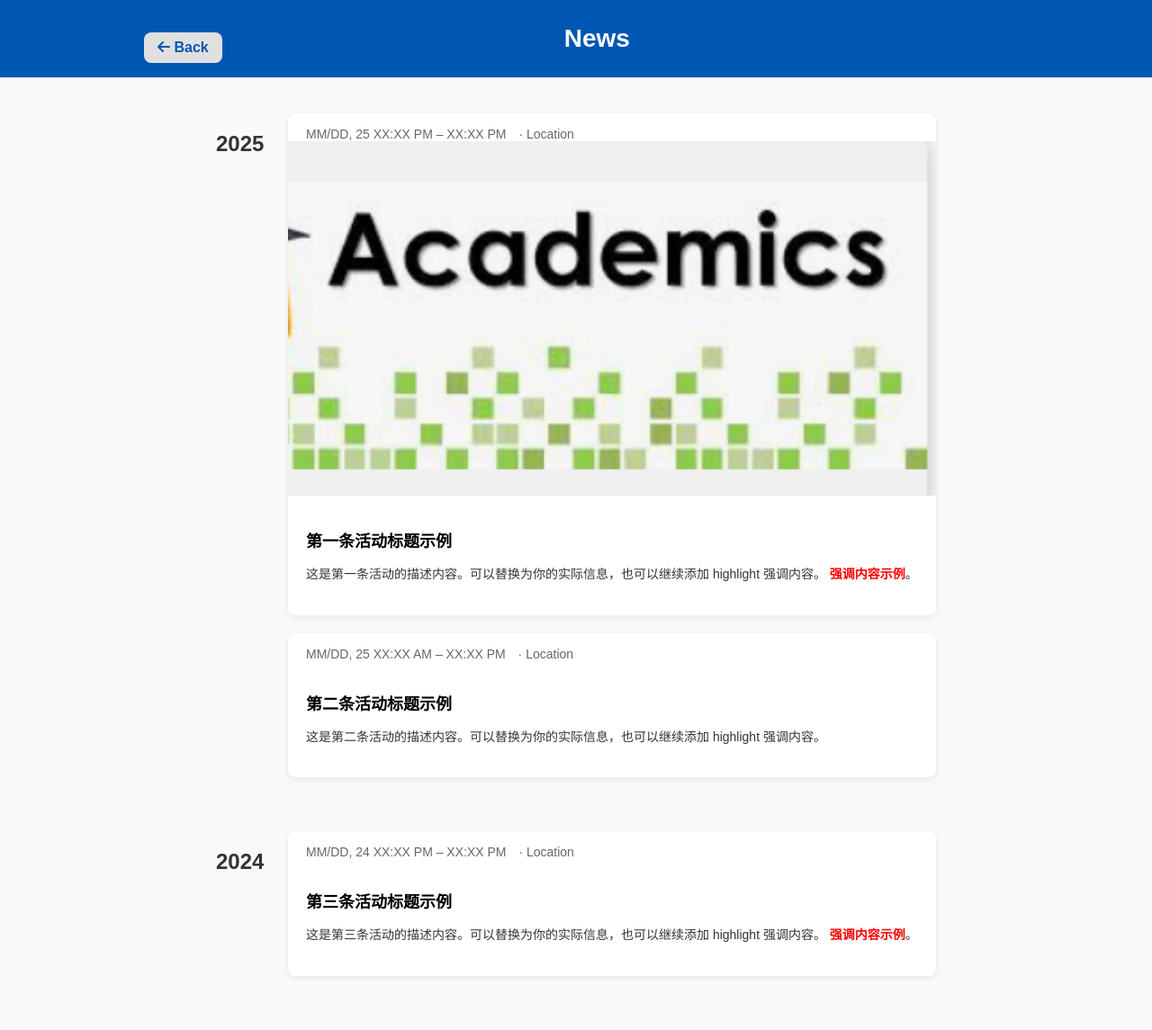
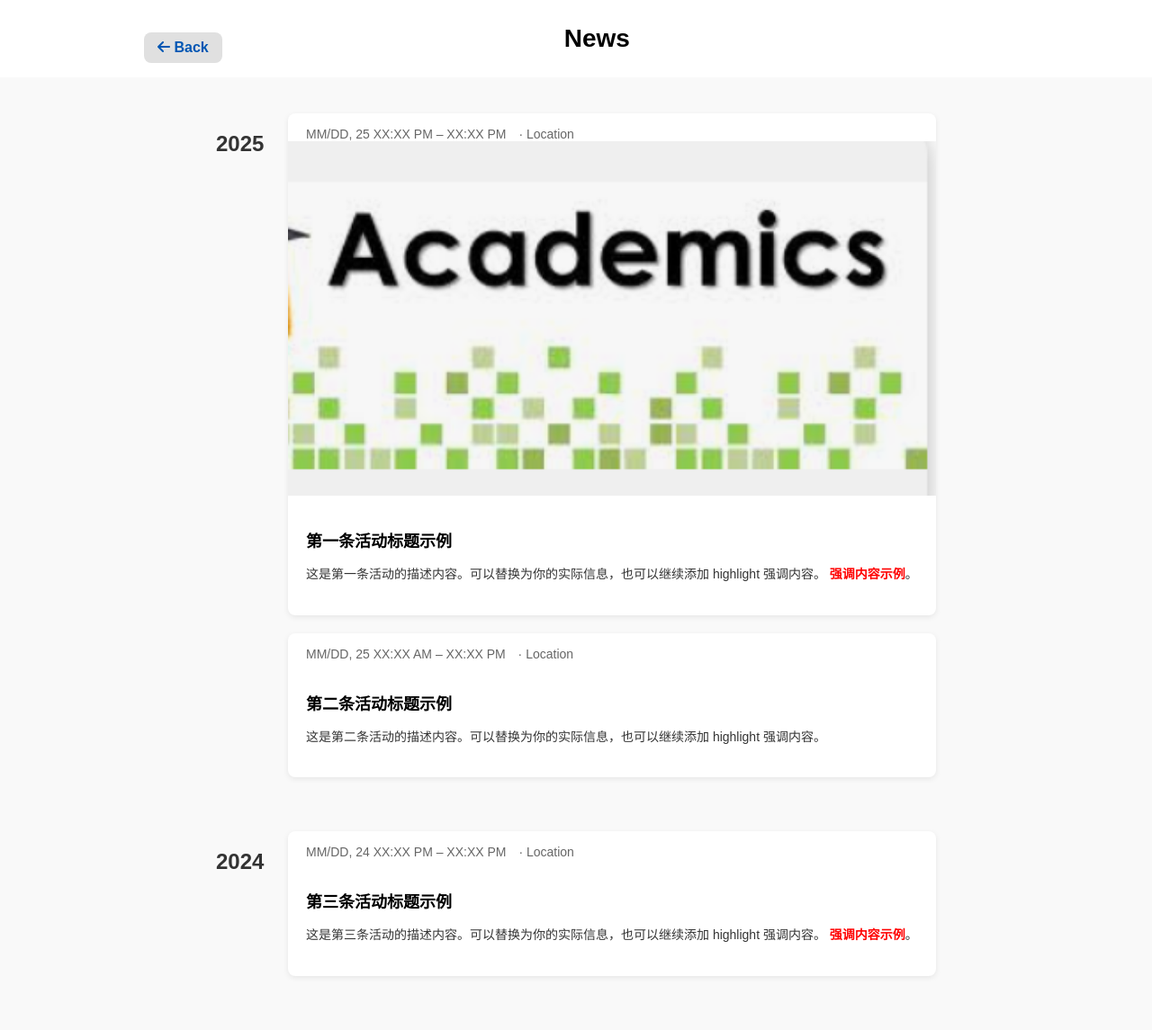
Before and after one commit to Yu-Xinda/Yu.github.io, a Jekyll site: the page news.html, which Jekyll copies as it is, in a window 1280 px wide. Shown: the whole page at 90% size. Built offline with Jekyll 4.4.1, drawn with Linux system fonts in a browser that asks for light colours.

Commit message:
Update news.html

```diff
--- a/news.html
+++ b/news.html
@@ -102,12 +102,12 @@
 </head>
 <body>
   <!-- 顶部返回键 + 标题栏（蓝色背景中间标题） -->
-  <div class="top-bar" style="background-color: #0056b3; padding: 16px 40px;">
+  <div class="top-bar" style="background-color: white; padding: 16px 40px;">
     <div style="max-width: 1000px; margin: 0 auto; display: flex; align-items: center; justify-content: space-between;">
       <a href="javascript:history.back()" class="back-button" style="font-size: 16px; text-decoration: none; color: #0056b3 ; font-weight: bold;">
         <i class="fas fa-arrow-left"></i> Back
       </a>
-      <h1 style="margin: 0 auto; font-size: 28px; text-align: center; flex: 1; color: white;">News</h1>
+      <h1 style="margin: 0 auto; font-size: 28px; text-align: center; flex: 1; ">News</h1>
       <div style="width: 60px;"></div> <!-- 占位保持左右平衡 -->
     </div>
   </div>
```
